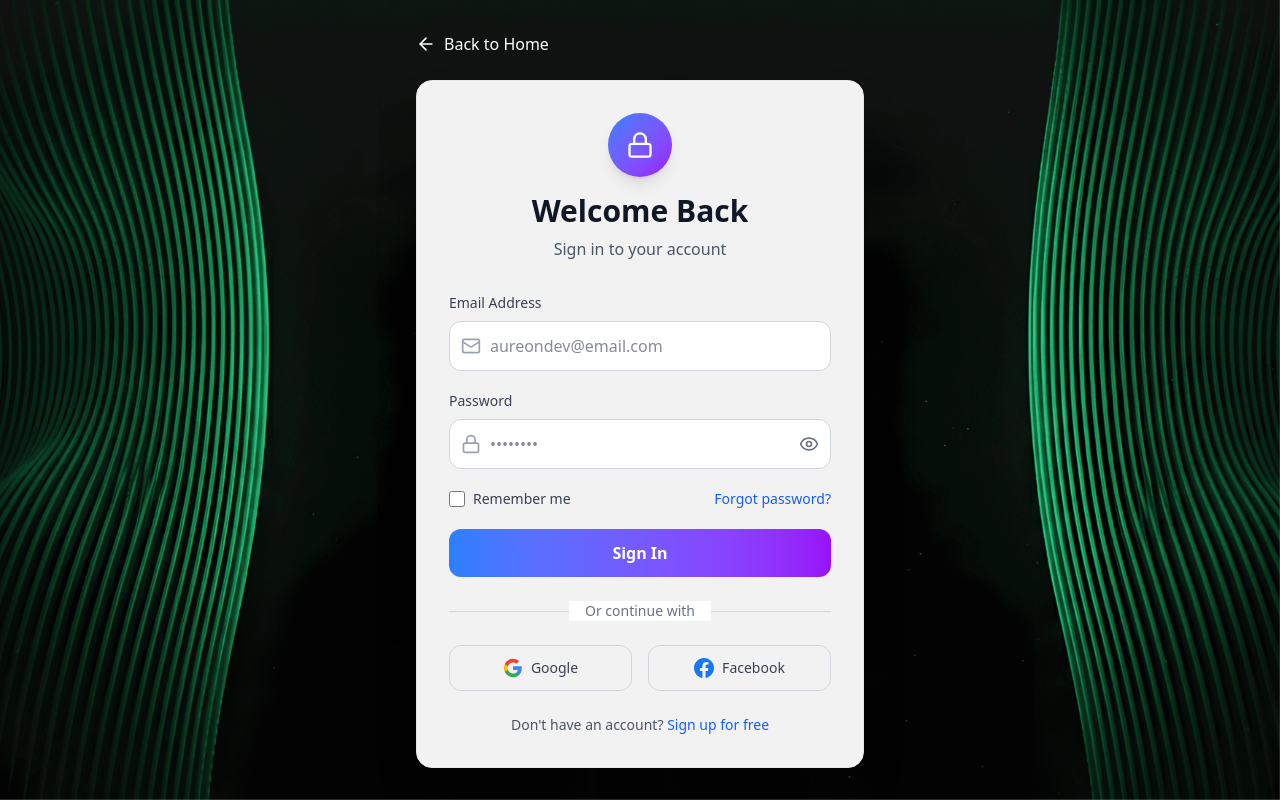
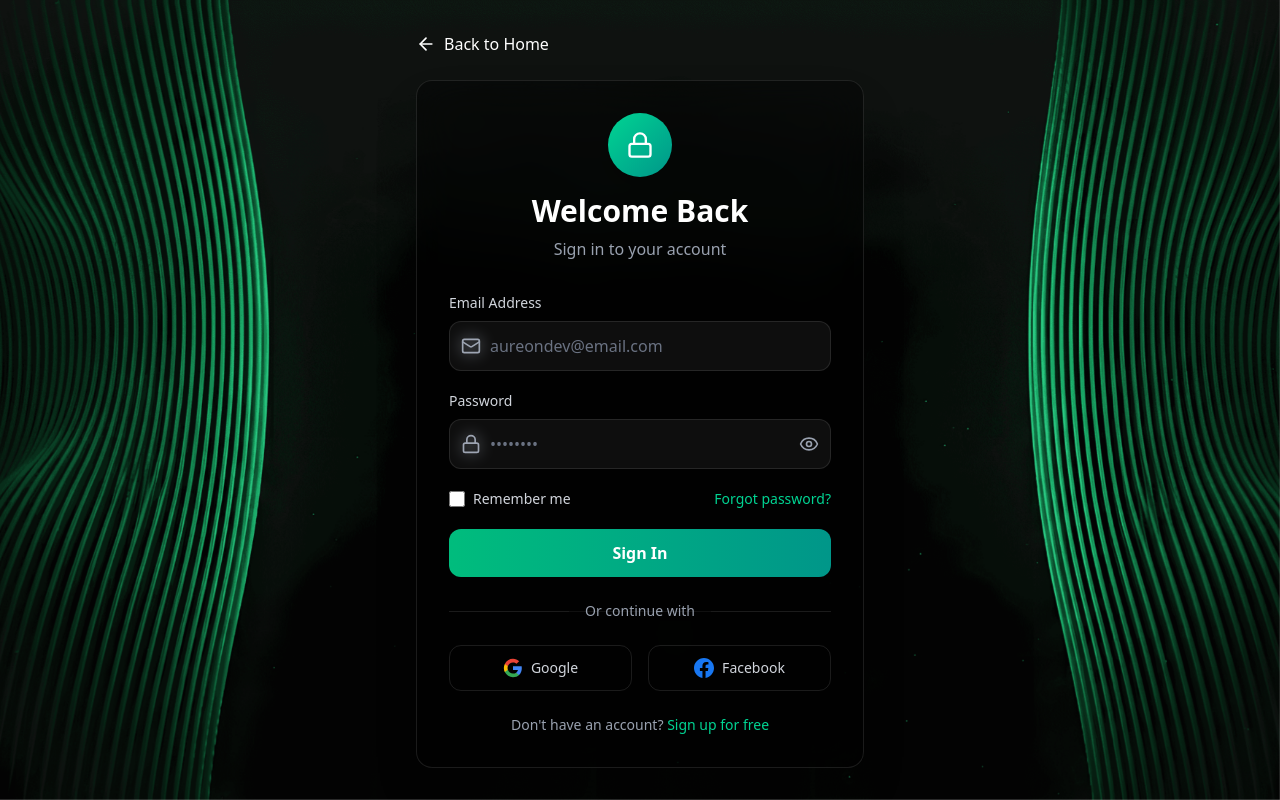
Before and after one commit to AzhaanGlitch/Aureon, a React (Vite) app: page /login in a window 1280 px wide. Built offline with nearby package versions, Linux system fonts and the light colour scheme.

Commit message:
ui updated

```diff
--- a/src/pages/auth/LoginPage.jsx
+++ b/src/pages/auth/LoginPage.jsx
@@ -30,7 +30,7 @@ const LoginPage = ({ setIsAuthenticated }) => {
     <div className="min-h-screen relative flex items-center justify-center p-4">
       {/* Background Image */}
       <div
-        className="fixed inset-0 z-0"
+        className="fixed inset-0 z-0 animate-[fadeIn_0.8s_ease-out]"
         style={{
           backgroundImage: 'url("/common-bg.png")',
           backgroundSize: 'cover',
@@ -43,32 +43,32 @@ const LoginPage = ({ setIsAuthenticated }) => {
         {/* Back Button */}
         <button
           onClick={() => navigate('/')}
-          className="flex items-center space-x-2 text-white hover:text-gray-300 mb-6 transition-colors"
+          className="flex items-center space-x-2 text-white hover:text-gray-300 mb-6 transition-all duration-300 animate-[slideInLeft_0.6s_ease-out] hover:translate-x-[-4px]"
         >
           <ArrowLeft size={20} />
           <span>Back to Home</span>
         </button>
 
         {/* Login Card */}
-        <div className="bg-white/95 backdrop-blur-md rounded-2xl shadow-2xl p-8 border border-gray-200">
+        <div className="bg-black/40 backdrop-blur-xl rounded-2xl shadow-2xl p-8 border border-white/10 animate-[slideUp_0.8s_ease-out]">
           {/* Header */}
           <div className="text-center mb-8">
-            <div className="w-16 h-16 bg-gradient-to-br from-blue-500 to-purple-600 rounded-full flex items-center justify-center mx-auto mb-4 shadow-lg">
+            <div className="w-16 h-16 bg-gradient-to-br from-emerald-400 to-teal-600 rounded-full flex items-center justify-center mx-auto mb-4 shadow-lg animate-[scaleIn_0.6s_ease-out] hover:scale-110 transition-transform duration-300">
               <Lock size={28} className="text-white" />
             </div>
-            <h1 className="text-3xl font-bold text-gray-900 mb-2">Welcome Back</h1>
-            <p className="text-gray-600">Sign in to your account</p>
+            <h1 className="text-3xl font-bold text-white mb-2 animate-[fadeInDown_0.8s_ease-out_0.2s_both]">Welcome Back</h1>
+            <p className="text-gray-400 animate-[fadeInDown_0.8s_ease-out_0.3s_both]">Sign in to your account</p>
           </div>
 
           {/* Form */}
           <form onSubmit={handleSubmit} className="space-y-5">
             {/* Email */}
-            <div>
-              <label className="block text-sm font-medium text-gray-700 mb-2">
+            <div className="animate-[slideInRight_0.6s_ease-out_0.4s_both]">
+              <label className="block text-sm font-medium text-gray-300 mb-2">
                 Email Address
               </label>
               <div className="relative">
-                <Mail size={20} className="absolute left-3 top-1/2 -translate-y-1/2 text-gray-400" />
+                <Mail size={20} className="absolute left-3 top-1/2 -translate-y-1/2 text-gray-400 transition-colors duration-300" />
                 <input
                   type="email"
                   name="email"
@@ -76,14 +76,14 @@ const LoginPage = ({ setIsAuthenticated }) => {
                   onChange={handleChange}
                   placeholder="aureondev@email.com"
                   required
-                  className="w-full pl-10 pr-4 py-3 border border-gray-300 rounded-xl focus:ring-2 focus:ring-blue-500 focus:border-transparent outline-none transition text-gray-900 bg-white"
+                  className="w-full pl-10 pr-4 py-3 border border-white/10 rounded-xl focus:ring-2 focus:ring-emerald-500 focus:border-transparent outline-none transition-all duration-300 text-white bg-white/5 placeholder-gray-500 backdrop-blur-sm hover:bg-white/10 focus:scale-[1.02]"
                 />
               </div>
             </div>
 
             {/* Password */}
-            <div>
-              <label className="block text-sm font-medium text-gray-700 mb-2">
+            <div className="animate-[slideInRight_0.6s_ease-out_0.5s_both]">
+              <label className="block text-sm font-medium text-gray-300 mb-2">
                 Password
               </label>
               <div className="relative">
@@ -95,12 +95,12 @@ const LoginPage = ({ setIsAuthenticated }) => {
                   onChange={handleChange}
                   placeholder="••••••••"
                   required
-                  className="w-full pl-10 pr-12 py-3 border border-gray-300 rounded-xl focus:ring-2 focus:ring-blue-500 focus:border-transparent outline-none transition text-gray-900 bg-white"
+                  className="w-full pl-10 pr-12 py-3 border border-white/10 rounded-xl focus:ring-2 focus:ring-emerald-500 focus:border-transparent outline-none transition-all duration-300 text-white bg-white/5 placeholder-gray-500 backdrop-blur-sm hover:bg-white/10 focus:scale-[1.02]"
                 />
                 <button
                   type="button"
                   onClick={() => setShowPassword(!showPassword)}
-                  className="absolute right-3 top-1/2 -translate-y-1/2 text-gray-500 hover:text-gray-700"
+                  className="absolute right-3 top-1/2 -translate-y-1/2 text-gray-400 hover:text-emerald-400 transition-all duration-300 hover:scale-110"
                 >
                   {showPassword ? <EyeOff size={20} /> : <Eye size={20} />}
                 </button>
@@ -108,20 +108,20 @@ const LoginPage = ({ setIsAuthenticated }) => {
             </div>
 
             {/* Remember Me & Forgot Password */}
-            <div className="flex items-center justify-between">
+            <div className="flex items-center justify-between animate-[slideInRight_0.6s_ease-out_0.6s_both]">
               <div className="flex items-center">
                 <input
                   type="checkbox"
                   name="rememberMe"
                   checked={formData.rememberMe}
                   onChange={handleChange}
-                  className="w-4 h-4 text-blue-600 border-gray-300 rounded focus:ring-blue-500"
+                  className="w-4 h-4 text-emerald-500 border-gray-600 rounded focus:ring-emerald-500 bg-white/5 cursor-pointer transition-all duration-300"
                 />
-                <label className="ml-2 text-sm text-gray-700">
+                <label className="ml-2 text-sm text-gray-300">
                   Remember me
                 </label>
               </div>
-              <button type="button" className="text-sm text-blue-600 hover:text-blue-700 font-medium">
+              <button type="button" className="text-sm text-emerald-400 hover:text-emerald-300 font-medium transition-colors duration-300">
                 Forgot password?
               </button>
             </div>
@@ -129,53 +129,81 @@ const LoginPage = ({ setIsAuthenticated }) => {
             {/* Submit Button */}
             <button
               type="submit"
-              className="w-full bg-gradient-to-r from-blue-500 to-purple-600 text-white py-3 rounded-xl font-semibold hover:shadow-lg transition-all duration-300 hover:scale-[1.02]"
+              className="w-full bg-gradient-to-r from-emerald-500 to-teal-600 text-white py-3 rounded-xl font-semibold hover:shadow-lg hover:shadow-emerald-500/50 transition-all duration-300 hover:scale-[1.02] active:scale-95 animate-[slideInRight_0.6s_ease-out_0.7s_both]"
             >
               Sign In
             </button>
           </form>
 
           {/* Divider */}
-          <div className="relative my-6">
+          <div className="relative my-6 animate-[fadeIn_0.8s_ease-out_0.8s_both]">
             <div className="absolute inset-0 flex items-center">
-              <div className="w-full border-t border-gray-300"></div>
+              <div className="w-full border-t border-white/10"></div>
             </div>
             <div className="relative flex justify-center text-sm">
-              <span className="px-4 bg-white text-gray-500">Or continue with</span>
+              <span className="px-4 bg-black/40 text-gray-400">Or continue with</span>
             </div>
           </div>
 
           {/* Social Login */}
-          <div className="grid grid-cols-2 gap-4">
-            <button className="flex items-center justify-center space-x-2 py-3 border border-gray-300 rounded-xl hover:bg-gray-50 transition">
+          <div className="grid grid-cols-2 gap-4 animate-[slideUp_0.6s_ease-out_0.9s_both]">
+            <button className="flex items-center justify-center space-x-2 py-3 border border-white/10 rounded-xl hover:bg-white/10 transition-all duration-300 backdrop-blur-sm hover:scale-[1.02] active:scale-95">
               <svg className="w-5 h-5" viewBox="0 0 24 24">
                 <path fill="#4285F4" d="M22.56 12.25c0-.78-.07-1.53-.2-2.25H12v4.26h5.92c-.26 1.37-1.04 2.53-2.21 3.31v2.77h3.57c2.08-1.92 3.28-4.74 3.28-8.09z"/>
                 <path fill="#34A853" d="M12 23c2.97 0 5.46-.98 7.28-2.66l-3.57-2.77c-.98.66-2.23 1.06-3.71 1.06-2.86 0-5.29-1.93-6.16-4.53H2.18v2.84C3.99 20.53 7.7 23 12 23z"/>
                 <path fill="#FBBC05" d="M5.84 14.09c-.22-.66-.35-1.36-.35-2.09s.13-1.43.35-2.09V7.07H2.18C1.43 8.55 1 10.22 1 12s.43 3.45 1.18 4.93l2.85-2.22.81-.62z"/>
                 <path fill="#EA4335" d="M12 5.38c1.62 0 3.06.56 4.21 1.64l3.15-3.15C17.45 2.09 14.97 1 12 1 7.7 1 3.99 3.47 2.18 7.07l3.66 2.84c.87-2.6 3.3-4.53 6.16-4.53z"/>
               </svg>
-              <span className="text-sm font-medium text-gray-700">Google</span>
+              <span className="text-sm font-medium text-gray-300">Google</span>
             </button>
-            <button className="flex items-center justify-center space-x-2 py-3 border border-gray-300 rounded-xl hover:bg-gray-50 transition">
+            <button className="flex items-center justify-center space-x-2 py-3 border border-white/10 rounded-xl hover:bg-white/10 transition-all duration-300 backdrop-blur-sm hover:scale-[1.02] active:scale-95">
               <svg className="w-5 h-5" fill="#1877F2" viewBox="0 0 24 24">
                 <path d="M24 12.073c0-6.627-5.373-12-12-12s-12 5.373-12 12c0 5.99 4.388 10.954 10.125 11.854v-8.385H7.078v-3.47h3.047V9.43c0-3.007 1.792-4.669 4.533-4.669 1.312 0 2.686.235 2.686.235v2.953H15.83c-1.491 0-1.956.925-1.956 1.874v2.25h3.328l-.532 3.47h-2.796v8.385C19.612 23.027 24 18.062 24 12.073z"/>
               </svg>
-              <span className="text-sm font-medium text-gray-700">Facebook</span>
+              <span className="text-sm font-medium text-gray-300">Facebook</span>
             </button>
           </div>
 
           {/* Sign Up Link */}
-          <div className="mt-6 text-center text-sm text-gray-600">
+          <div className="mt-6 text-center text-sm text-gray-400 animate-[fadeIn_0.8s_ease-out_1s_both]">
             Don't have an account?{' '}
             <button
               onClick={() => navigate('/onboarding/signup')}
-              className="text-blue-600 hover:text-blue-700 font-medium"
+              className="text-emerald-400 hover:text-emerald-300 font-medium transition-colors duration-300"
             >
               Sign up for free
             </button>
           </div>
         </div>
       </div>
+
+      {/* Custom animations */}
+      <style jsx>{`
+        @keyframes fadeIn {
+          from { opacity: 0; }
+          to { opacity: 1; }
+        }
+        @keyframes slideUp {
+          from { opacity: 0; transform: translateY(30px); }
+          to { opacity: 1; transform: translateY(0); }
+        }
+        @keyframes slideInLeft {
+          from { opacity: 0; transform: translateX(-20px); }
+          to { opacity: 1; transform: translateX(0); }
+        }
+        @keyframes slideInRight {
+          from { opacity: 0; transform: translateX(20px); }
+          to { opacity: 1; transform: translateX(0); }
+        }
+        @keyframes fadeInDown {
+          from { opacity: 0; transform: translateY(-20px); }
+          to { opacity: 1; transform: translateY(0); }
+        }
+        @keyframes scaleIn {
+          from { opacity: 0; transform: scale(0.8); }
+          to { opacity: 1; transform: scale(1); }
+        }
+      `}</style>
     </div>
   );
 };
```
